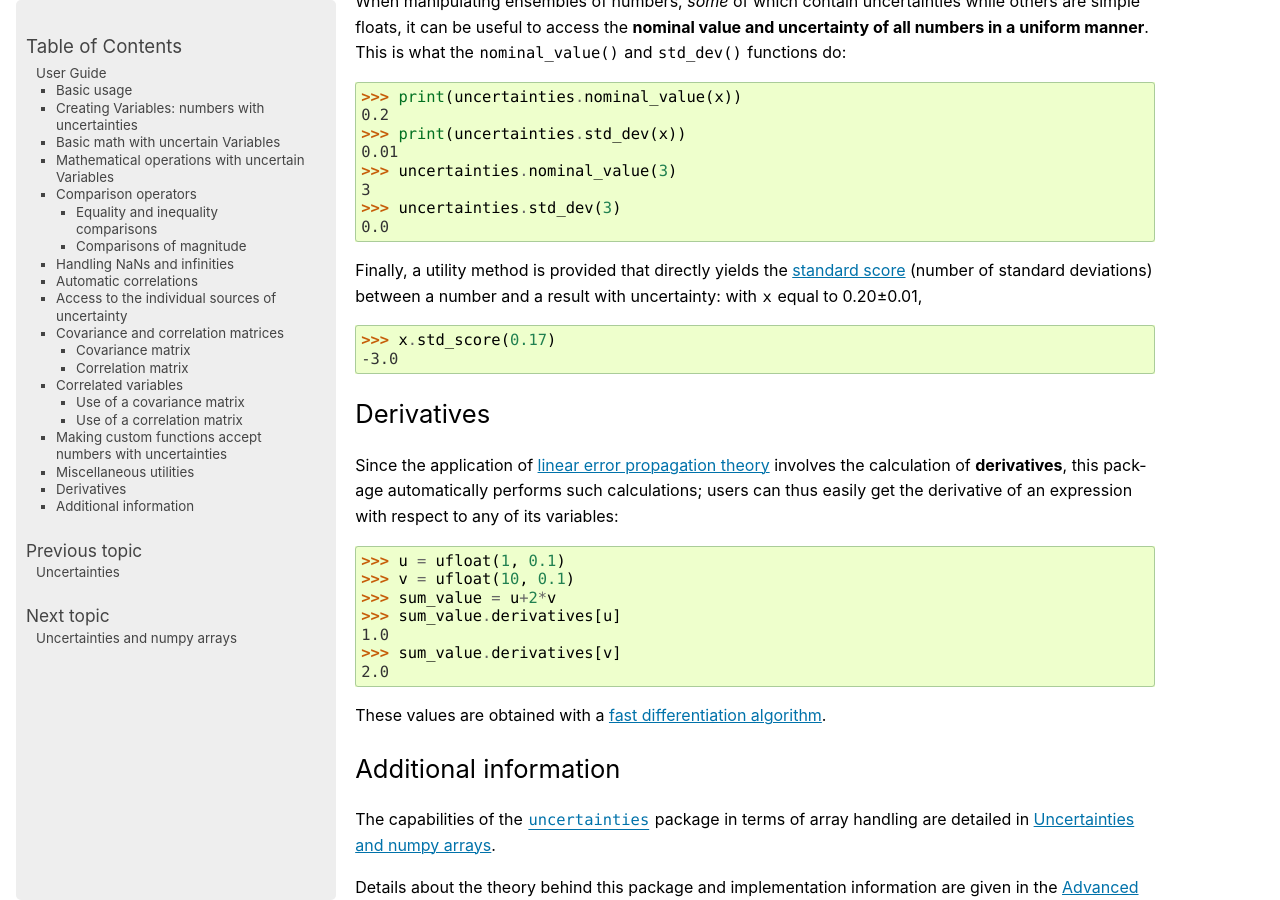
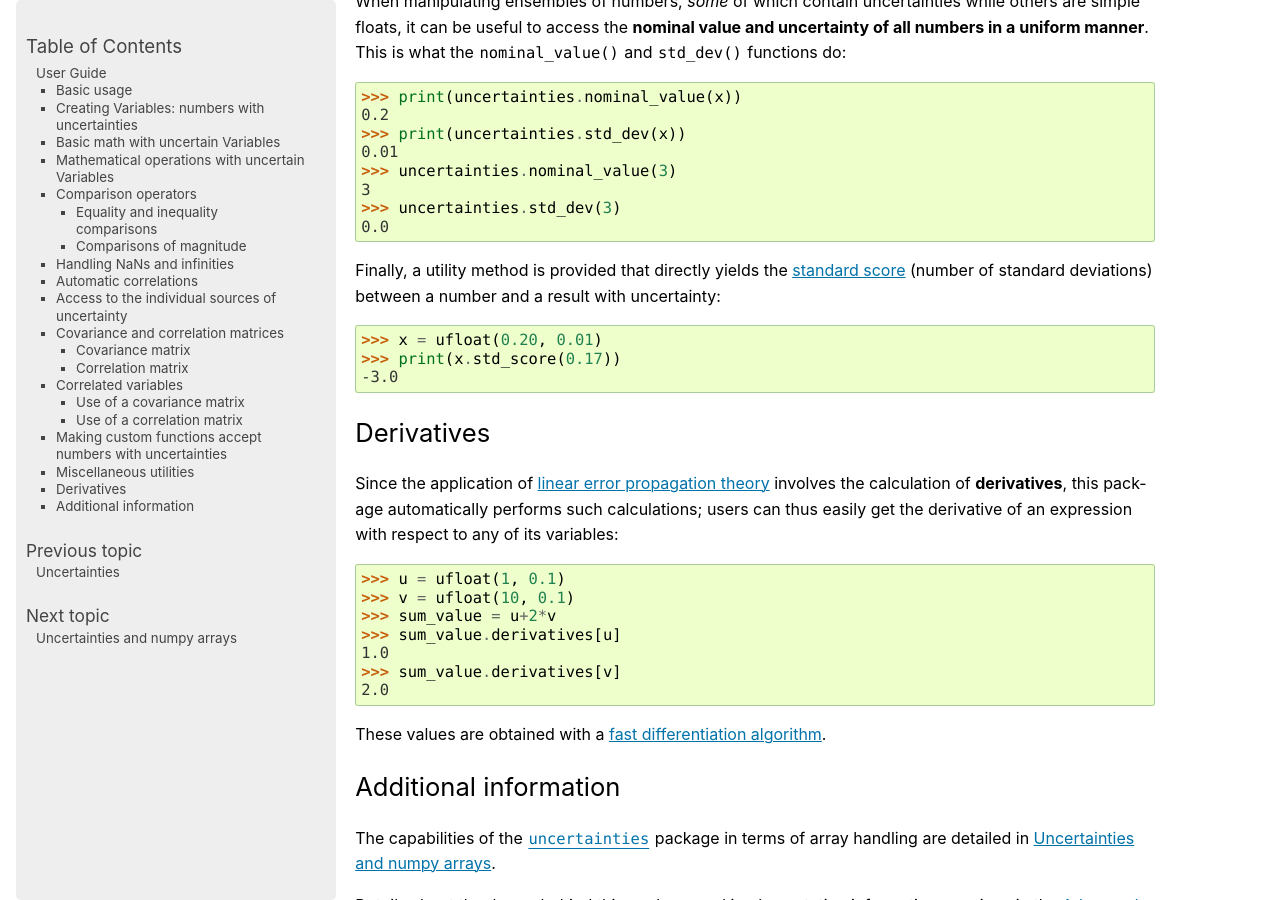
Before and after one commit to lmfit/uncertainties, a Sphinx documentation site: the page built from doc/user_guide.rst, in a window 1280 px wide and 900 px high, scrolled down 8709 px. Built offline with Sphinx 7.4.7, drawn with Linux system fonts in a browser that asks for light colours; pages that are not in the unit, such as notebooks, are missing from menus; the version number could not be read and is left out.

Commit message:
first fix

```diff
--- a/doc/user_guide.rst
+++ b/doc/user_guide.rst
@@ -537,9 +537,10 @@ manner**.  This is what the :func:`nominal_value` and
 Finally, a utility method is provided that directly yields the
 `standard score <http://en.wikipedia.org/wiki/Standard_score>`_
 (number of standard deviations) between a number and a result with
-uncertainty: with :data:`x` equal to 0.20±0.01,
+uncertainty:
 
->>> x.std_score(0.17)
+>>> x = ufloat(0.20, 0.01)
+>>> print(x.std_score(0.17))
 -3.0
 
 .. index:: derivatives
```
